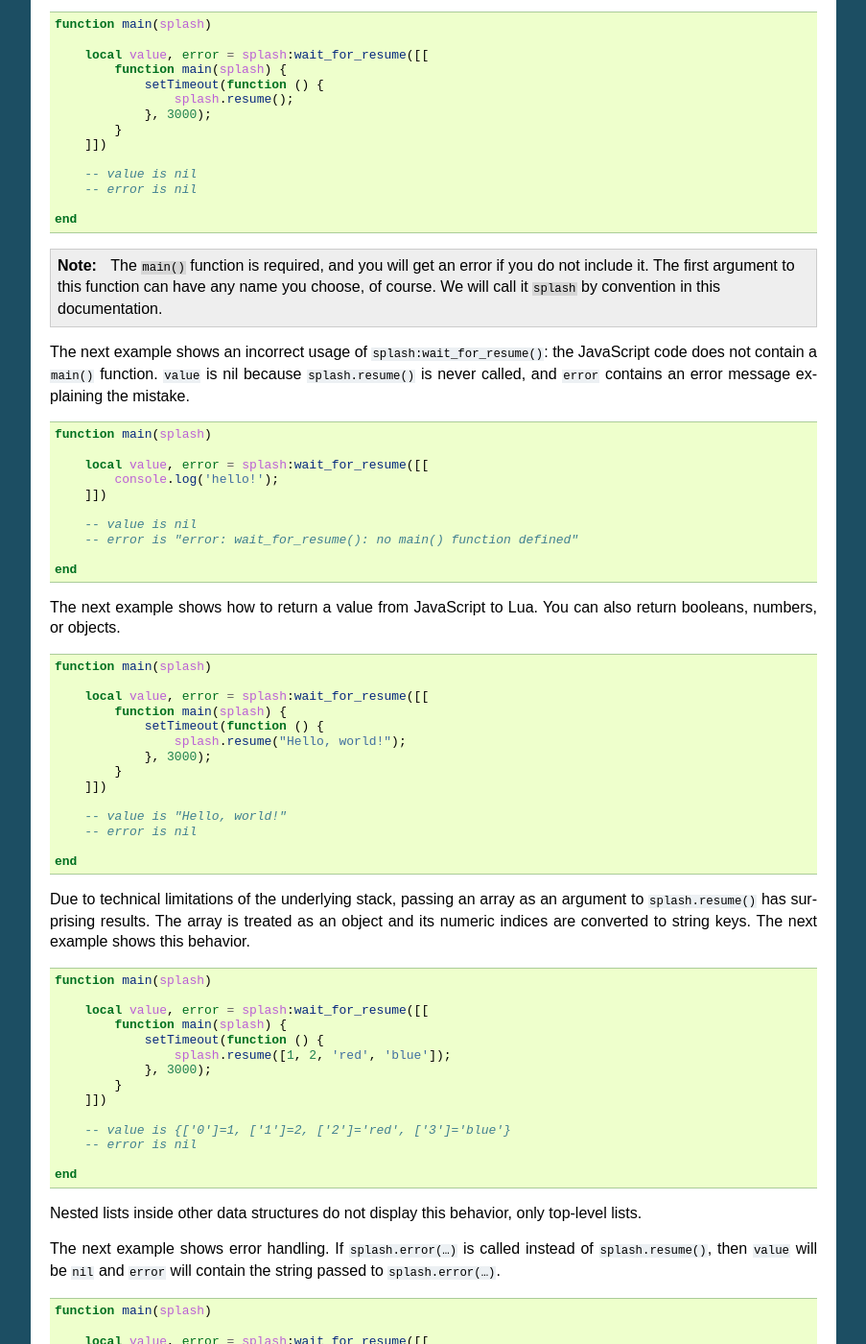
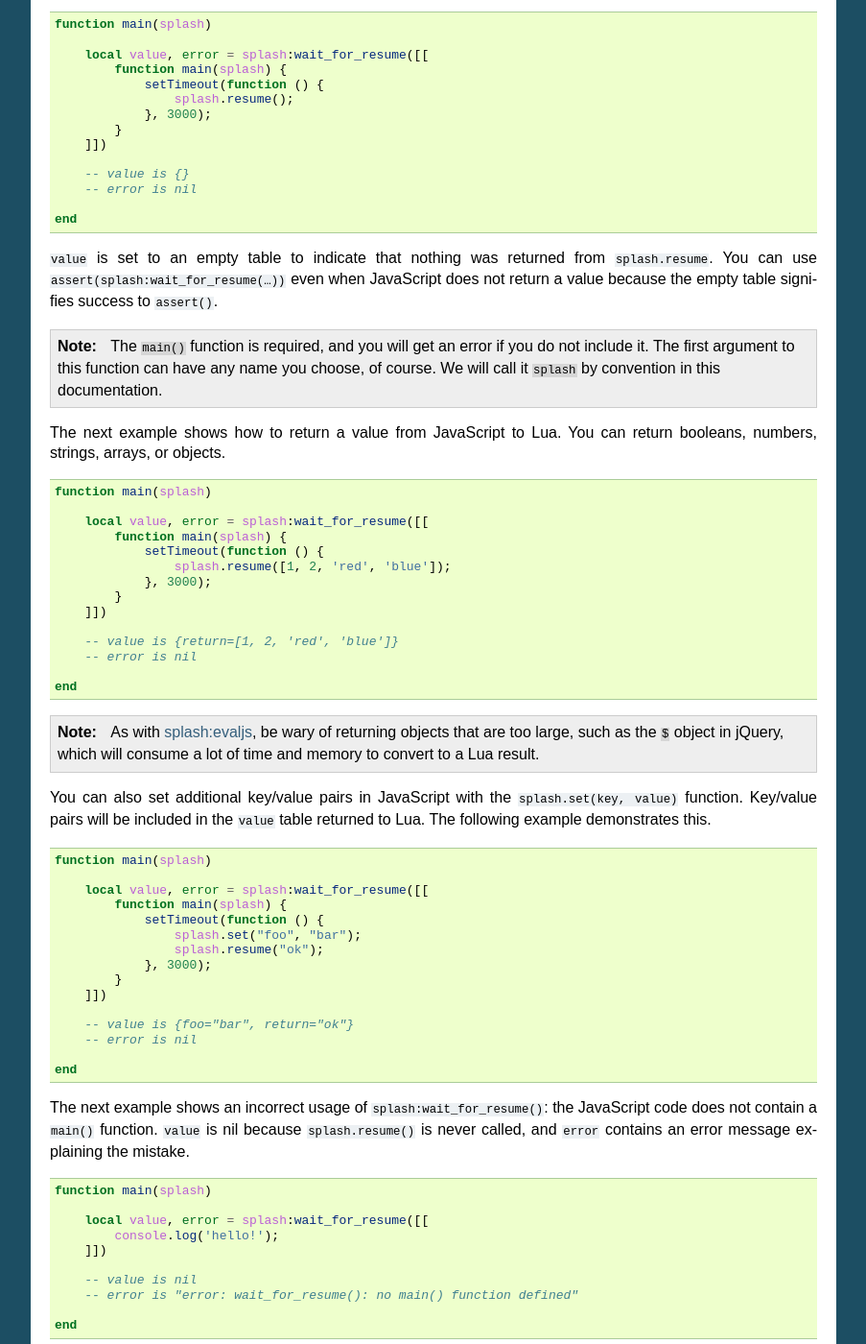
Before and after one commit to scrapinghub/splash, a Sphinx documentation site: the page built from docs/scripting-ref.rst, in a window 1280 px wide and 1400 px high, scrolled down 6492 px. Shown: the whole window at 96% size, without its empty margins (198-1101 px from the left). Built offline with Sphinx 7.4.7, drawn with Linux system fonts in a browser that asks for light colours; some of the changed text lies outside the part shown.

Commit message:
Modify return value from wait_for_resume() to always be a table.
Mikhail suggested this since it solves the dilemma of using assert()
when wait_for_resume() returns undefined from JS. This also fixes
array handling and properly distinguishes between undefined and null.
The handling of null now matches the other JS APIs in Lua. While
I was at it, I added the splash.set() API suggested by Mikhail.

I added new unit tests for the null return value, for splash.set(),
and for handling non-ASCII strings. Finally, I updated the user docs
to reflect these changes.

```diff
--- a/docs/scripting-ref.rst
+++ b/docs/scripting-ref.rst
@@ -420,9 +420,9 @@ yield until the JavaScript code tells it to resume.
   zero, which disables the timeout.
 
 **Returns:** ``value, error`` pair. When the execution is successful
-``value`` contains the JavaScript value passed to
-``splash.resume(…)``. ``value`` will be nil if no argument is passed to
-``splash.resume()``. In case of timeout or JavaScript errors ``value``
+``value`` is a table that contains the JavaScript value passed to
+``splash.resume(…)``. It also contains any additional key/value pairs
+set by ``splash.set(…)``. In case of timeout or JavaScript errors ``value``
 is ``nil`` and ``error`` contains an error message string.
 
 Examples:
@@ -446,10 +446,15 @@ function until JavaScript calls ``splash.resume()``.
             }
         ]])
 
-        -- value is nil
+        -- value is {}
         -- error is nil
 
     end
+
+``value`` is set to an empty table to indicate that nothing was returned
+from ``splash.resume``. You can use ``assert(splash:wait_for_resume(…))``
+even when JavaScript does not return a value because the empty table signifies
+success to ``assert()``.
 
 .. note::
 
@@ -457,6 +462,55 @@ function until JavaScript calls ``splash.resume()``.
     you do not include it. The first argument to this function can have any
     name you choose, of course. We will call it ``splash`` by convention in
     this documentation.
+
+The next example shows how to return a value from JavaScript to Lua.
+You can return booleans, numbers, strings, arrays, or objects.
+
+.. code-block:: lua
+
+    function main(splash)
+
+        local value, error = splash:wait_for_resume([[
+            function main(splash) {
+                setTimeout(function () {
+                    splash.resume([1, 2, 'red', 'blue']);
+                }, 3000);
+            }
+        ]])
+
+        -- value is {return=[1, 2, 'red', 'blue']}
+        -- error is nil
+
+    end
+
+.. note::
+
+    As with :ref:`splash-evaljs`, be wary of returning objects that are
+    too large, such as the ``$`` object in jQuery, which will consume a lot
+    of time and memory to convert to a Lua result.
+
+You can also set additional key/value pairs in JavaScript with the
+``splash.set(key, value)`` function. Key/value pairs will be included
+in the ``value`` table returned to Lua. The following example demonstrates
+this.
+
+.. code-block:: lua
+
+    function main(splash)
+
+        local value, error = splash:wait_for_resume([[
+            function main(splash) {
+                setTimeout(function () {
+                    splash.set("foo", "bar");
+                    splash.resume("ok");
+                }, 3000);
+            }
+        ]])
+
+        -- value is {foo="bar", return="ok"}
+        -- error is nil
+
+    end
 
 The next example shows an incorrect usage of ``splash:wait_for_resume()``:
 the JavaScript code does not contain a ``main()`` function. ``value`` is
@@ -475,51 +529,6 @@ an error message explaining the mistake.
         -- error is "error: wait_for_resume(): no main() function defined"
 
     end
-
-The next example shows how to return a value from JavaScript to Lua.
-You can also return booleans, numbers, or objects.
-
-.. code-block:: lua
-
-    function main(splash)
-
-        local value, error = splash:wait_for_resume([[
-            function main(splash) {
-                setTimeout(function () {
-                    splash.resume("Hello, world!");
-                }, 3000);
-            }
-        ]])
-
-        -- value is "Hello, world!"
-        -- error is nil
-
-    end
-
-Due to technical limitations of the underlying stack, passing an array
-as an argument to ``splash.resume()`` has surprising results. The array is
-treated as an object and its numeric indices are converted to string
-keys. The next example shows this behavior.
-
-.. code-block:: lua
-
-    function main(splash)
-
-        local value, error = splash:wait_for_resume([[
-            function main(splash) {
-                setTimeout(function () {
-                    splash.resume([1, 2, 'red', 'blue']);
-                }, 3000);
-            }
-        ]])
-
-        -- value is {['0']=1, ['1']=2, ['2']='red', ['3']='blue'}
-        -- error is nil
-
-    end
-
-Nested lists inside other data structures do not display this behavior,
-only top-level lists.
 
 The next example shows error handling. If ``splash.error(…)`` is
 called instead of ``splash.resume()``, then ``value`` will be ``nil``
@@ -600,7 +609,7 @@ explaining the timeout, and Lua will continue executing. Calling
 Note that your JavaScript code is not forceably canceled by a timeout: it may
 continue to run until Splash shuts down the entire browser context.
 
-See also: :ref:`splash-runjs`, :ref:`splash-jsfunc`, :ref:`splash-autoload`.
+See also: :ref:`splash-runjs`, :ref:`splash-jsfunc`, :ref:`splash-evaljs`.
 
 .. _splash-autoload:
 
```
Also changed, not shown: 3 other files.
